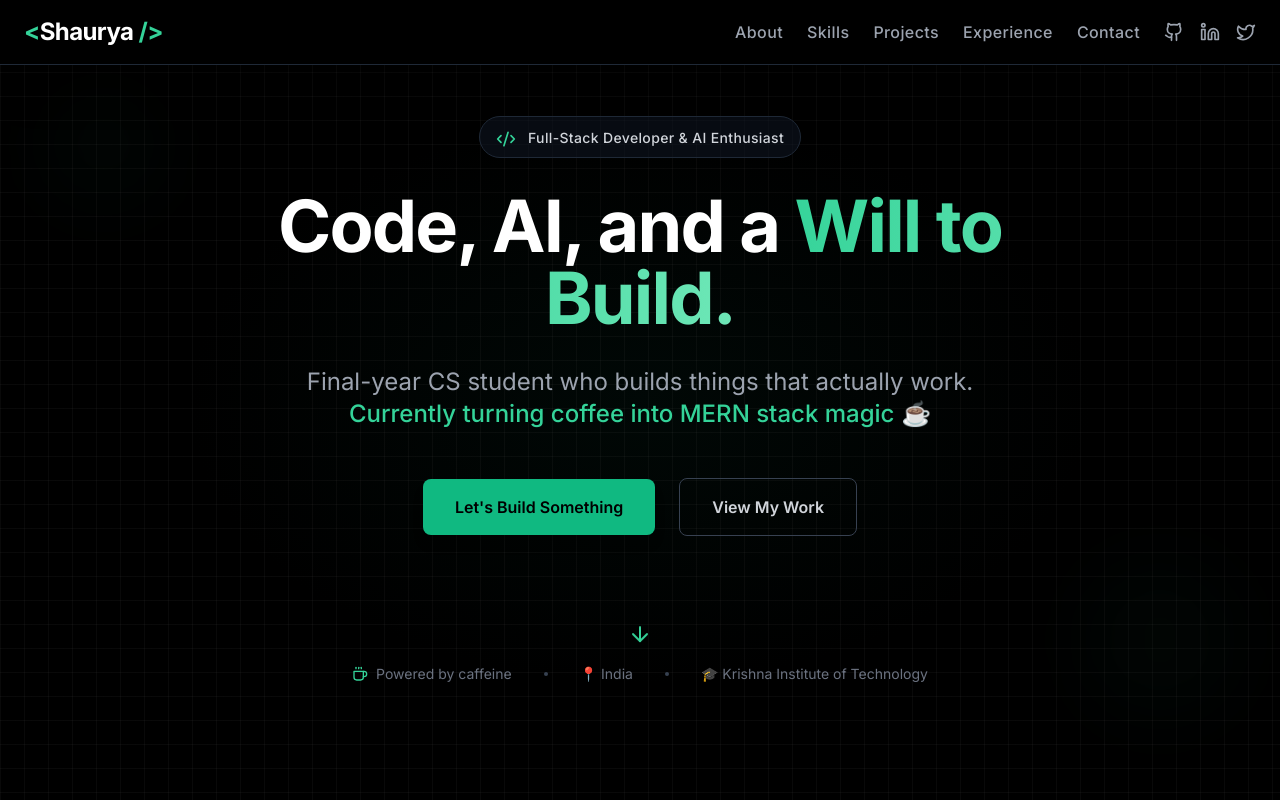
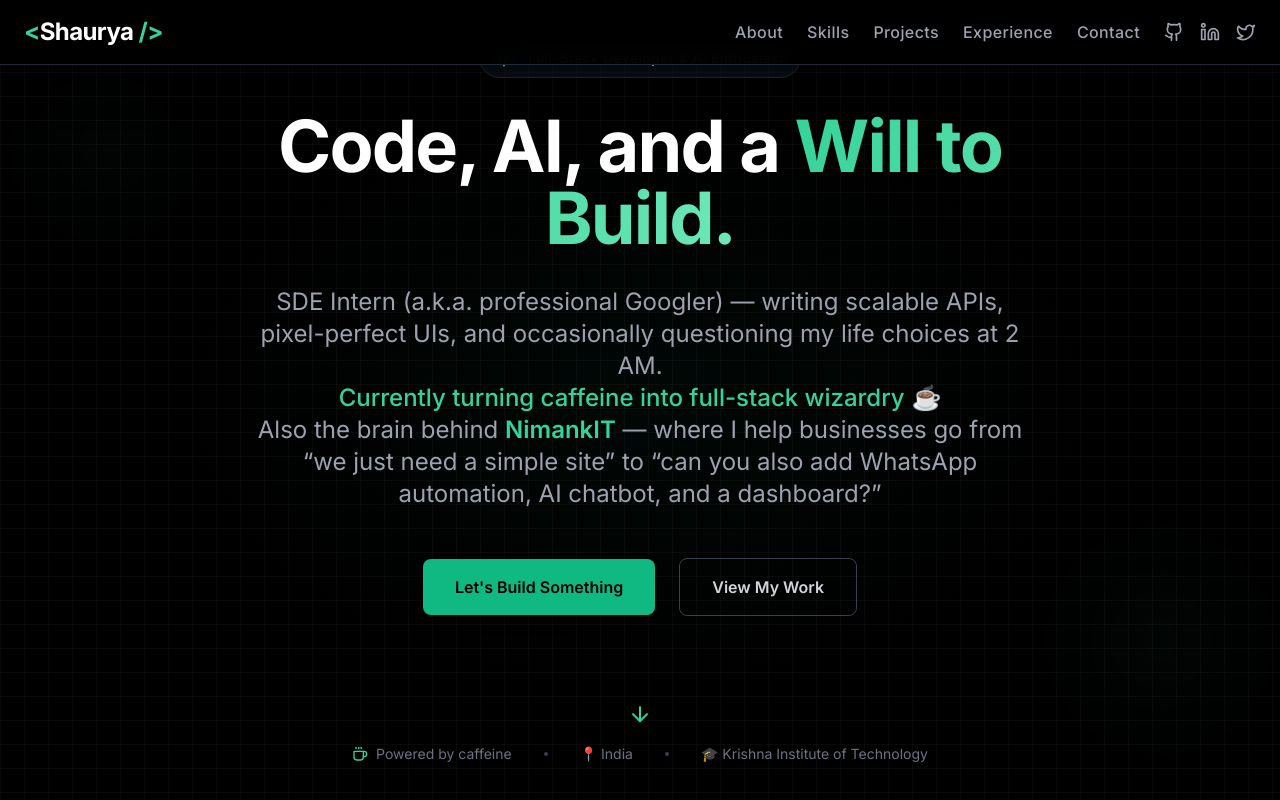
Before and after one commit to shauryasds/shauryadeepshukla, a React (Vite) app: page / in a window 1280 px wide. Shown: the top 800 px of the page. Built offline with nearby package versions, Linux system fonts and the light colour scheme.

Commit message:
Update Hero.tsx

```diff
--- a/src/components/Hero.tsx
+++ b/src/components/Hero.tsx
@@ -48,10 +48,13 @@ const Hero = () => {
   transition={{ delay: 0.7 }}
   className="text-xl md:text-2xl text-gray-400 mb-12 max-w-3xl mx-auto leading-relaxed"
 >
-            Final-year CS student who builds things that actually work.
+  SDE Intern (a.k.a. professional Googler) — writing scalable APIs, pixel-perfect UIs, and occasionally questioning my life choices at 2 AM.
   <br />
-            <span className="text-emerald-400 font-medium">Currently turning coffee into MERN stack magic</span> ☕
+  <span className="text-emerald-400 font-medium">Currently turning caffeine into full-stack wizardry</span> ☕
+  <br />
+  Also the brain behind <a href="https://nimankit.in" target="_blank" rel="noopener noreferrer" className="text-emerald-400 hover:underline font-semibold">NimankIT</a> — where I help businesses go from “we just need a simple site” to “can you also add WhatsApp automation, AI chatbot, and a dashboard?”
 </motion.p>
+
 
           <motion.div
             initial={{ opacity: 0, y: 30 }}
```
Lines whose indentation alone changed are shown as unchanged.
